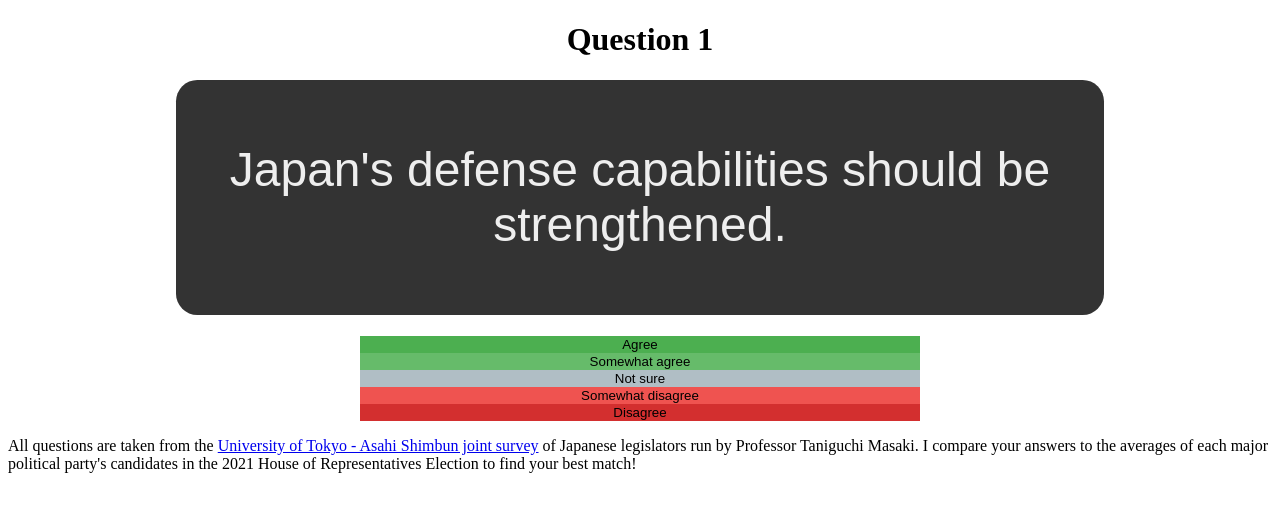
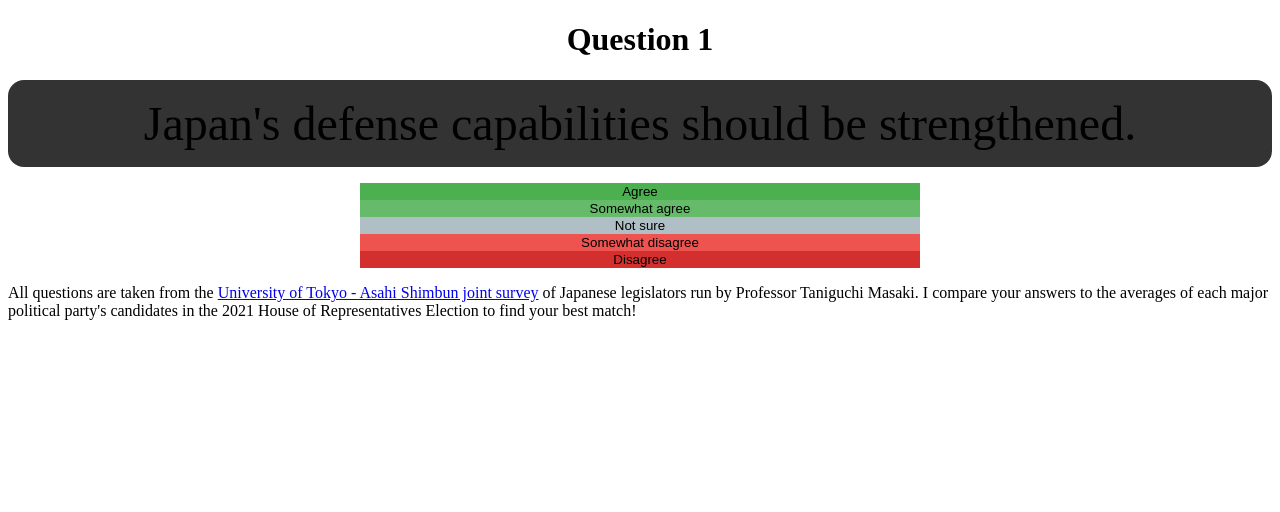
Before and after one commit to jwhandley/japan-votematch, a website built with Vite: page index.html in a window 1280 px wide. Built offline with nearby package versions, Linux system fonts and the light colour scheme.

Commit message:
Fix styling

```diff
--- a/index.html
+++ b/index.html
@@ -6,31 +6,25 @@
   <meta name="viewport" content="width=device-width, initial-scale=1.0" />
   <title>Japan votematch</title>
   <style>
-      #question {
-      margin: 16pt auto;
-      color: #eeeeee;
-      font-family: 'Montserrat', sans-serif;
+    #question {
+      margin: 1rem auto;
       font-weight: normal;
-      width: 70%;
-      min-width: 500pt;
-      min-height: 144pt;
       background-color: #333333;
-      padding: 16pt;
-      border-radius: 16pt;
-      font-size: 36pt;
+      padding: 1rem;
+      border-radius: 1rem;
+      font-size: 3rem;
       display: flex;
       justify-content: center;
       align-items: center;
       text-align: center;
-
-  }
+    }
 
     #answer {
       display: flex;
       flex-direction: column;
       justify-content: center;
       align-items: center;
-      font-size: 3rem;
+      font-size: 2rem;
     }
 
     button {
@@ -67,7 +61,7 @@
 <body>
   <div id="questions-page">
     <h1 id="heading" style="text-align: center;"></h2>
-    <p id="question" style="height: 3rem;"></p>
+    <p id="question"></p>
     <div id="answer">
       <button data-value="1">Agree</button>
       <button data-value="2">Somewhat agree</button>
--- a/src/main.ts
+++ b/src/main.ts
@@ -5,7 +5,7 @@ const questions = [
   "Japan's defense capabilities should be strengthened.",
   "Japan should not hesitate to attack enemy bases if an attack from another country is expected.",
   "Pressure should take precedence over dialogue with North Korea.",
-  'The <a href="https://en.wikipedia.org/wiki/Three_Non-Nuclear_Principles" target="_blank">three non-nuclear principles</a> should be adhered to.',
+  `The <a href="https://en.wikipedia.org/wiki/Three_Non-Nuclear_Principles" target="_blank">three non-nuclear principles</a> should be adhered to.`,
   'The <a href="https://en.wikipedia.org/wiki/Relocation_of_Marine_Corps_Air_Station_Futenma" target="_blank">relocation of the Futenma base</a> in Okinawa Prefecture to Henoko is unavoidable.',
   "Smaller government that doesn't cost money is better, even if government services, such as social welfare, get worse.",
   "Job security through public works is necessary.",
```
